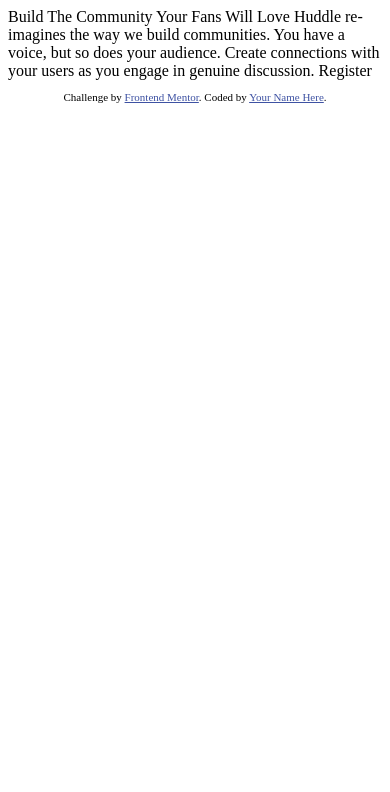
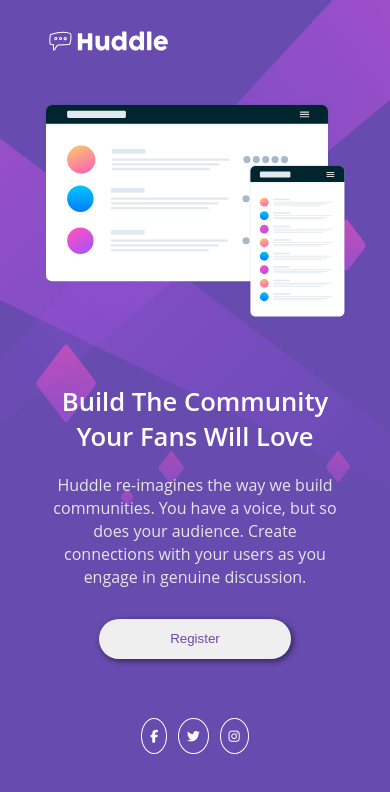
Before and after one commit to lukaz-alves/huddle-landing-page, a plain HTML site: page index.html in a window 390 px wide. Drawn offline with Linux system fonts and the light colour scheme.

Commit message:
fiz a parte mobile ainda falta detalhes

```diff
--- a/index.html
+++ b/index.html
@@ -2,32 +2,42 @@
 <html lang="en">
 <head>
   <meta charset="UTF-8">
-  <meta name="viewport" content="width=device-width, initial-scale=1.0"> <!-- displays site properly based on user's device -->
-
+  <meta name="viewport" content="width=device-width, initial-scale=1.0">
   <link rel="icon" type="image/png" sizes="32x32" href="./images/favicon-32x32.png">
-
   <title>Frontend Mentor | Huddle landing page with single introductory section</title>
-
-  <!-- Feel free to remove these styles or customise in your own stylesheet 👍 -->
-  <style>
-    .attribution { font-size: 11px; text-align: center; }
-    .attribution a { color: hsl(228, 45%, 44%); }
-  </style>
+  <link rel="stylesheet" href="src/style.css">
+  <link rel="stylesheet" href="src/responsive.css">
+  <script src="https://kit.fontawesome.com/5b754e5368.js" crossorigin="anonymous"></script>
 </head>
 <body>
+  <img class="fundo" src="images/bg-mobile.svg" alt="fundo">
+  <main class="container">
+    <div class="logo-imagem">
+      <img class="logo" src="images/logo.svg" alt="logo">
+      <img class="imagem" src="images/illustration-mockups.svg" alt="pagina desktop e mobile">
+    </div>
 
-  Build The Community Your Fans Will Love
+    <div class="titulo-texto">
+      <h1 class="titulo">Build The Community Your Fans Will Love</h1>
+      <p class="texto">
+        Huddle re-imagines the way we build communities. You have a voice, but so does your audience. Create connections with your users as you engage in genuine discussion.
+      </p>
+      <button class="btn-registro">Register</button>
+    </div>
 
-  Huddle re-imagines the way we build communities. You have a voice, but so does your audience.
-  Create connections with your users as you engage in genuine discussion.
-
-  Register
-
+    <div class="social">
+        <a href="#"><i class="fa-brands fa-facebook-f"></i></a>
+        <a href="#"><i class="fa-brands fa-twitter"></i></a>
+        <a href="#"><i class="fa-brands fa-instagram"></i></a>
+    </div>
+  </main>
+  <!--
     <footer>
       <p class="attribution">
         Challenge by <a href="https://www.frontendmentor.io?ref=challenge" target="_blank">Frontend Mentor</a>.
         Coded by <a href="#">Your Name Here</a>.
       </p>
     </footer>
+  -->
 </body>
 </html>
--- /dev/null
+++ b/src/style.css
@@ -0,0 +1,106 @@
+* {
+    margin: 0;
+    padding: 0;
+    box-sizing: border-box;
+}
+
+:root {
+    --cor-de-fundo: hsl(257, 40%, 49%);
+    --botao-ativo: hsl(300, 69%, 71%);
+}
+
+@import url('https://fonts.googleapis.com/css2?family=Poppins:ital,wght@0,100;0,200;0,300;0,400;0,500;0,600;0,700;0,800;0,900;1,100;1,200;1,300;1,400;1,500;1,600;1,700;1,800;1,900&display=swap');
+@import url('https://fonts.googleapis.com/css2?family=Open+Sans:ital,wght@0,300..800;1,300..800&display=swap');
+
+body {
+    background-color: var(--cor-de-fundo);
+    display: flex;
+    height: 100vh;
+    justify-content: center;
+    color: #fff;
+    font-family: "Open Sans", sans-serif;
+    position: relative;
+}
+
+.fundo {
+    position: absolute;
+    z-index: -1;
+    width: 100%;
+    height: 60%;
+}
+
+.container {
+    height: 630px;
+    width: 304px;
+}
+
+.logo-imagem {
+    margin-bottom: 60px;
+}
+
+.logo-imagem .logo {
+    width: 8rem;
+    margin-top: 25px;
+}
+
+.logo-imagem .imagem {
+    width: 304px;
+    margin-top: 40px;
+}
+
+.titulo-texto {
+    padding: 0 5px;
+    margin-top: 40px;
+    text-align: center;
+}
+
+.titulo-texto .titulo {
+    font-size: 1.6rem;
+    font-weight: 600;
+    line-height: 35px;
+    padding: 0 6px;
+    margin-bottom: 20px;
+}
+
+.titulo-texto .texto {
+    line-height: 23px;
+    color: #e7e5e5;
+}
+
+.titulo-texto .btn-registro {
+    margin-top: 30px;
+    width: 12rem;
+    height: 2.5rem;
+    border-radius: 25px;
+    border: none;
+    box-shadow: 2px 2px 6px rgba(0, 0, 0, 0.527);
+    cursor: pointer;
+    color: var(--cor-de-fundo);
+}
+
+.titulo-texto .btn-registro:hover {
+    background-color: var(--botao-ativo);
+    color: #fff;
+}
+
+.social {
+    display: flex;
+    justify-content: center;
+    margin-top: 60px;
+}
+
+.social a{
+    margin: 0 .4rem;
+    color: #fff;
+    font-size: 0.8rem;
+    text-decoration: none;
+    border-radius: 50%;
+    outline: 1px solid #fff;
+    padding: 0.5rem;
+    transition: background-color 0.4s ease-in-out 0.1s
+}
+
+.social a:hover {
+    background-color: #fff;
+    color: var(--cor-de-fundo);
+}
```
Also changed, not shown: src/responsive.css (added). Lines whose indentation alone changed are shown as unchanged.
